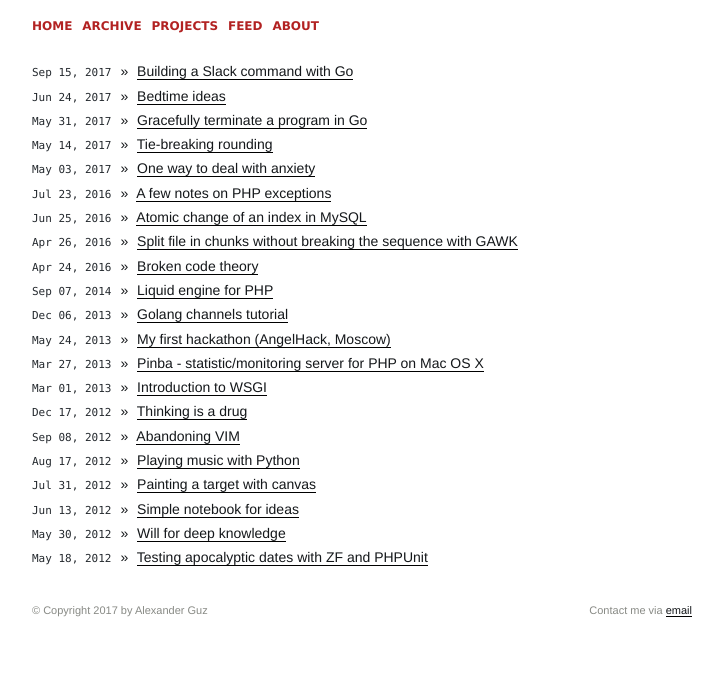
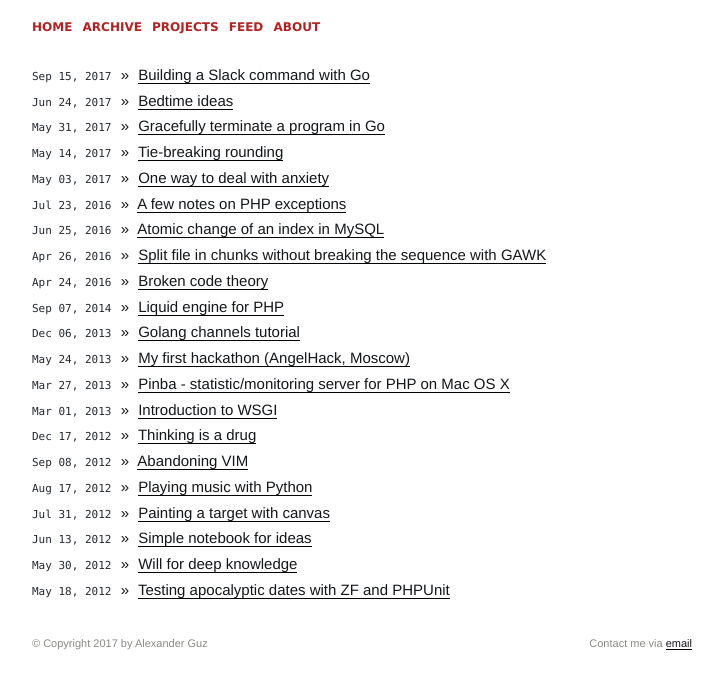
Before and after one commit to kalimatas/kalimatas.github.com, a Jekyll site: the page built from index.html, in a window 1280 px wide. Shown: the top 689 px of the page, without its empty margins (278-1001 px from the left). Built offline with Jekyll 4.4.1, drawn with Linux system fonts in a browser that asks for light colours; the list of posts is cut into pages by our own code.

Commit message:
font-size: 15px

```diff
--- a/static/css/style.css
+++ b/static/css/style.css
@@ -1,6 +1,6 @@
 /* general */
 * { box-sizing: border-box; -webkit-box-sizing: border-box; -moz-box-sizing: border-box; }
-body { font-family: Helvetica, sans-serif; font-size: 14px; line-height: 1.45em; margin: 0; padding: 0; color: rgb(20, 23, 26); }
+body { font-family: Helvetica, sans-serif; font-size: 15px; line-height: 1.45em; margin: 0; padding: 0; color: rgb(20, 23, 26); }
 ul { list-style-type: square; }
 
 /* links */
```
